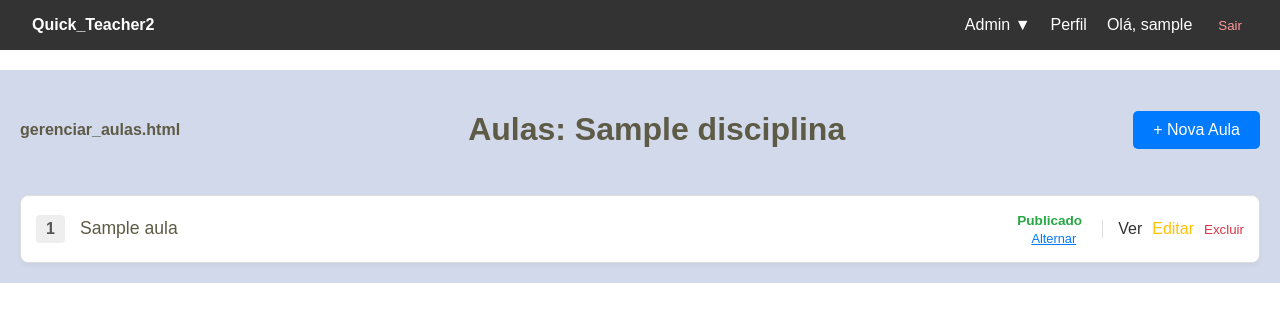
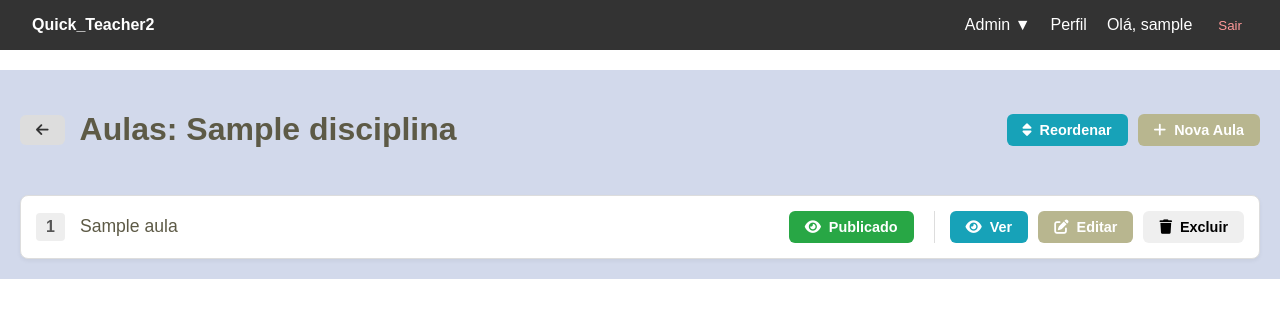
Before and after one commit to Rick86Vale/quick_teacher2, a Django app: page /disciplina/1/aulas/ in a window 1280 px wide. Shown: the top 322 px of the page. Run offline with Django 5.2, Linux system fonts and the light colour scheme; a user stored in the database is signed in; tables that the repository leaves empty hold one stand-in row (values such as "Sample post").

Commit message:
feat: implementa reordenacao de aulas com drag & drop e correcoes de banco

```diff
--- a/academico/urls.py
+++ b/academico/urls.py
@@ -52,6 +52,12 @@ urlpatterns = [
     path('aula/<int:aula_id>/', aulas.visualizar_aula, name='visualizar_aula'),
     path('aula/selecionar-disciplina/', aulas.selecionar_disciplina_para_aula, name='selecionar_disciplina_para_aula'),
     path('aula/<int:pk>/excluir/', aulas.excluir_aula, name='excluir_aula'),
+    # Rota para abrir a tela de reordenação
+    path('disciplina/<int:pk>/reordenar/', aulas.reordenar_aulas_template, name='reordenar_aulas_template'),
+    # Rota que o JavaScript chama para salvar a nova ordem
+    path('disciplina/<int:pk>/reordenar/salvar/', aulas.reordenar_aulas_salvar, name='reordenar_aulas'),
+
+    path('disciplina/<int:pk>/reordenar/confirmar/', aulas.reordenar_confirmacao, name='reordenar_confirmacao'),
 
 
     # 6.1 Recursos (views/academico.py)
@@ -66,4 +72,5 @@ urlpatterns = [
     path('aluno/matricular-manual/<int:turma_id>/', aluno.matricular_aluno_manual, name='matricular_aluno'),
     path('turma/<int:turma_id>/remover-aluno/<int:aluno_id>/', aluno.remover_aluno_turma, name='remover_aluno_da_turma'),
 
+
 ]
--- a/academico/views/aulas.py
+++ b/academico/views/aulas.py
@@ -1,19 +1,20 @@
-import markdown
+import json
+import logging
 from django.shortcuts import render, get_object_or_404, redirect
 from django.contrib.auth.decorators import login_required
 from django.contrib import messages
 from django.core.exceptions import PermissionDenied
-from django.utils.safestring import mark_safe
+from django.http import JsonResponse
+from django.urls import reverse
+from django.db import transaction
 from django.views.decorators.http import require_POST
-from django.forms import inlineformset_factory
-from academico.models import Aula, Disciplina, Aluno
 
-# Importações dos modelos e formulários
-from ..models import Disciplina, Aula, Aluno, Video, PDF, LinkUtil
+# Seus modelos e formulários
+from ..models import Disciplina, Aula, Video, PDF, LinkUtil
 from ..forms import AulaForm, VideoFormSet, PDFFormSet, LinkUtilFormSet
 
-
-
+# Configuração de Logger
+logger = logging.getLogger(__name__)
 
 # --- GESTÃO DE AULAS
 # 1. Listagem de Aulas
@@ -177,3 +178,40 @@ def gerenciar_links(request, aula_id):
         'aula': aula,
         'formset': formset
     })
+
+# --- Reordenação de Aulas ---
+
+@login_required
+def reordenar_aulas_template(request, pk):
+    disciplina = get_object_or_404(Disciplina, pk=pk)
+    aulas = disciplina.aulas.all().order_by('ordem')
+    return render(request, 'academico/aulas/reordenar_aulas.html', {'disciplina': disciplina, 'aulas': aulas})
+
+from django.db import transaction, models  # Adicione o ', models' aqui
+
+@login_required
+def reordenar_aulas_salvar(request, pk):
+    if request.method == 'POST':
+        try:
+            data = json.loads(request.body)
+            with transaction.atomic():
+                # Deslocamento para evitar conflito de UNIQUE constraint
+                Aula.objects.filter(disciplina_id=pk).update(ordem=models.F('ordem') + 10000)
+
+                # Aplicar nova ordem
+                for item in data['ordem']:
+                    Aula.objects.filter(pk=item['id']).update(ordem=item['nova_ordem'])
+
+            return JsonResponse({
+                'status': 'success',
+                'redirect_url': reverse('reordenar_confirmacao', args=[pk])
+            })
+        except Exception as e:
+            logger.error(f"Erro ao salvar reordenação: {e}")
+            return JsonResponse({'status': 'error', 'message': str(e)}, status=400)
+    return JsonResponse({'status': 'error', 'message': 'Método inválido'}, status=400)
+
+@login_required
+def reordenar_confirmacao(request, pk):
+    disciplina = get_object_or_404(Disciplina, pk=pk)
+    return render(request, 'academico/aulas/confirmar_reordenacao.html', {'disciplina': disciplina})
--- /dev/null
+++ b/static/css/buttons.css
@@ -0,0 +1,24 @@
+/* static/css/buttons.css */
+
+/* Adicione 'a' para garantir que links se comportem como botões */
+.btn, a.btn {
+    padding: 8px 16px; /* Ajustei um pouco para ficar mais equilibrado */
+    border-radius: 6px;
+    font-weight: bold;
+    text-decoration: none;
+    display: inline-flex; /* Facilita alinhar ícone + texto */
+    align-items: center;
+    gap: 8px; /* Espaço entre o ícone e o texto */
+    transition: background 0.2s;
+    border: none;
+    cursor: pointer;
+    font-size: 0.9em;
+}
+
+/* Garante que o hover funcione para links */
+.btn:hover, a.btn:hover { opacity: 0.85; }
+
+/* Variações */
+.btn-info    { background: #17a2b8; color: white; }
+.btn-success { background: #28a745; color: white; }
+/* ... outras cores ... */
--- a/templates/academico/aulas/gerenciar_aulas.html
+++ b/templates/academico/aulas/gerenciar_aulas.html
@@ -1,58 +1,61 @@
-<!--templates/academico/gerenciar_aulas.html-->
-
-
 {% extends 'base.html' %}
 {% block content %}
 <div class="header" style="display: flex; justify-content: space-between; align-items: center; margin-bottom: 25px;">
-    <h4>gerenciar_aulas.html</h4>
-    <h1>Aulas: {{ disciplina.nome }}</h1>
-    <a href="{% url 'criar_aula' disciplina.pk %}" class="btn-primary" style="padding: 10px 20px; background: #007bff; color: white; text-decoration: none; border-radius: 5px;">+ Nova Aula</a>
+    <div style="display: flex; align-items: center; gap: 15px;">
+        <a href="{% url 'detalhes_disciplina' disciplina.pk %}" class="btn btn-secondary">
+            <i class="fas fa-arrow-left"></i>
+        </a>
+        <h1>Aulas: {{ disciplina.nome }}</h1>
+    </div>
+
+    <div style="display: flex; gap: 10px;">
+        <a href="{% url 'reordenar_aulas_template' disciplina.pk %}" class="btn btn-info">
+            <i class="fas fa-sort"></i> Reordenar
+        </a>
+        <a href="{% url 'criar_aula' disciplina.pk %}" class="btn btn-primary">
+            <i class="fas fa-plus"></i> Nova Aula
+        </a>
+    </div>
 </div>
 
-<!-- Container preparado para o futuro Drag & Drop -->
 <div id="lista-aulas" style="display: flex; flex-direction: column; gap: 12px;">
     {% for aula in aulas %}
     <div class="aula-card" data-id="{{ aula.pk }}" style="padding: 15px; border: 1px solid #ddd; background: #fff; border-radius: 8px; display: flex; align-items: center; justify-content: space-between; box-shadow: 0 2px 4px rgba(0,0,0,0.05);">
 
-        <!-- Esquerda: Ordem e Título -->
         <div style="display: flex; align-items: center; gap: 15px;">
             <span style="background: #eee; padding: 5px 10px; border-radius: 4px; font-weight: bold; color: #555;">{{ aula.ordem }}</span>
             <span style="font-weight: 500; font-size: 1.1em;">{{ aula.titulo }}</span>
         </div>
 
-        <!-- Direita: Estado e Ações -->
         <div style="display: flex; align-items: center; gap: 20px;">
-            <!-- Estado -->
-            <div style="text-align: right;">
-                <span style="font-size: 0.85em; font-weight: bold; color: {% if aula.publicado %}#28a745{% else %}#fd7e14{% endif %};">
+            <form action="{% url 'alternar_publicacao' aula.pk %}" method="post">
+                {% csrf_token %}
+                <button type="submit" class="btn btn-sm {% if aula.publicado %}btn-success{% else %}btn-warning{% endif %}">
+                    <i class="fas {% if aula.publicado %}fa-eye{% else %}fa-eye-slash{% endif %}"></i>
                     {{ aula.publicado|yesno:"Publicado,Rascunho" }}
-                </span>
-                <br>
-                <form action="{% url 'alternar_publicacao' aula.pk %}" method="post" style="display:inline;">
+                </button>
+            </form>
+
+            <div style="display: flex; gap: 10px; border-left: 1px solid #ddd; padding-left: 15px;">
+                <a href="{% url 'visualizar_aula' aula.pk %}" class="btn btn-sm btn-info">
+                    <i class="fas fa-eye"></i> Ver
+                </a>
+                <a href="{% url 'editar_aula' aula.pk %}" class="btn btn-sm btn-primary">
+                    <i class="fas fa-edit"></i> Editar
+                </a>
+                <form action="{% url 'excluir_aula' aula.pk %}" method="post" onsubmit="return confirm('Tem certeza?');">
                     {% csrf_token %}
-                    <button type="submit" style="background:none; border:none; color:#007bff; cursor:pointer; font-size: 0.8em; text-decoration: underline;">
-                        Alternar
+                    <button type="submit" class="btn btn-sm btn-danger">
+                        <i class="fas fa-trash"></i> Excluir
                     </button>
-                </form>
-            </div>
-
-            <!-- Ações -->
-            <div style="display: flex; gap: 10px; border-left: 1px solid #ddd; padding-left: 15px;">
-                <a href="{% url 'visualizar_aula' aula.pk %}" style="color: #333; text-decoration: none;">Ver</a>
-                <a href="{% url 'editar_aula' aula.pk %}" style="color: #ffc107; text-decoration: none;">Editar</a>
-
-                <form action="{% url 'excluir_aula' aula.pk %}" method="post" style="display:inline;" onsubmit="return confirm('Tem certeza que deseja excluir esta aula?');">
-                    {% csrf_token %}
-                    <button type="submit" style="background:none; border:none; color: #dc3545; cursor:pointer; padding: 0;">Excluir</button>
                 </form>
             </div>
         </div>
     </div>
     {% empty %}
     <div style="padding: 40px; text-align: center; border: 2px dashed #ddd; border-radius: 8px; color: #666;">
-        Nenhuma aula cadastrada nesta disciplina ainda.
+        Nenhuma aula cadastrada.
     </div>
     {% endfor %}
 </div>
-
 {% endblock %}
--- a/templates/base.html
+++ b/templates/base.html
@@ -5,7 +5,9 @@
     <meta charset="UTF-8">
     <meta name="viewport" content="width=device-width, initial-scale=1.0">
     <title>Quick_Teacher2</title>
+    <link rel="stylesheet" href="https://cdnjs.cloudflare.com/ajax/libs/font-awesome/6.4.0/css/all.min.css">
     <link rel="stylesheet" href="{% static 'css/base.css' %}">
+    <link rel="stylesheet" href="{% static 'css/buttons.css' %}">
     {% block extra_css %}{% endblock %}
 </head>
 <body>
@@ -39,6 +41,6 @@
     </main>
 
     <script src="{% static 'js/menu.js' %}"></script>
-
+    <script src="https://cdnjs.cloudflare.com/ajax/libs/Sortable/1.15.0/Sortable.min.js"></script>
 </body>
 </html>
```
Also changed, not shown: academico/views/disciplinas.py (+15 -41 lines), templates/academico/aulas/criar_aula.html (+8 -7 lines), templates/academico/aulas/editar_aula.html (+17 -3 lines), templates/academico/aulas/reordenar_aulas.html (added, +80 -0 lines), templates/academico/aulas/visualizar_aula.html (+21 -7 lines), templates/academico/disciplinas/criar_disciplina.html (+13 -6 lines), templates/academico/disciplinas/detalhes_disciplina.html (+14 -7 lines), templates/academico/disciplinas/lista_disciplinas.html (+15 -13 lines), templates/academico/disciplinas/selecionar_disciplina.html (+6 -3 lines).
